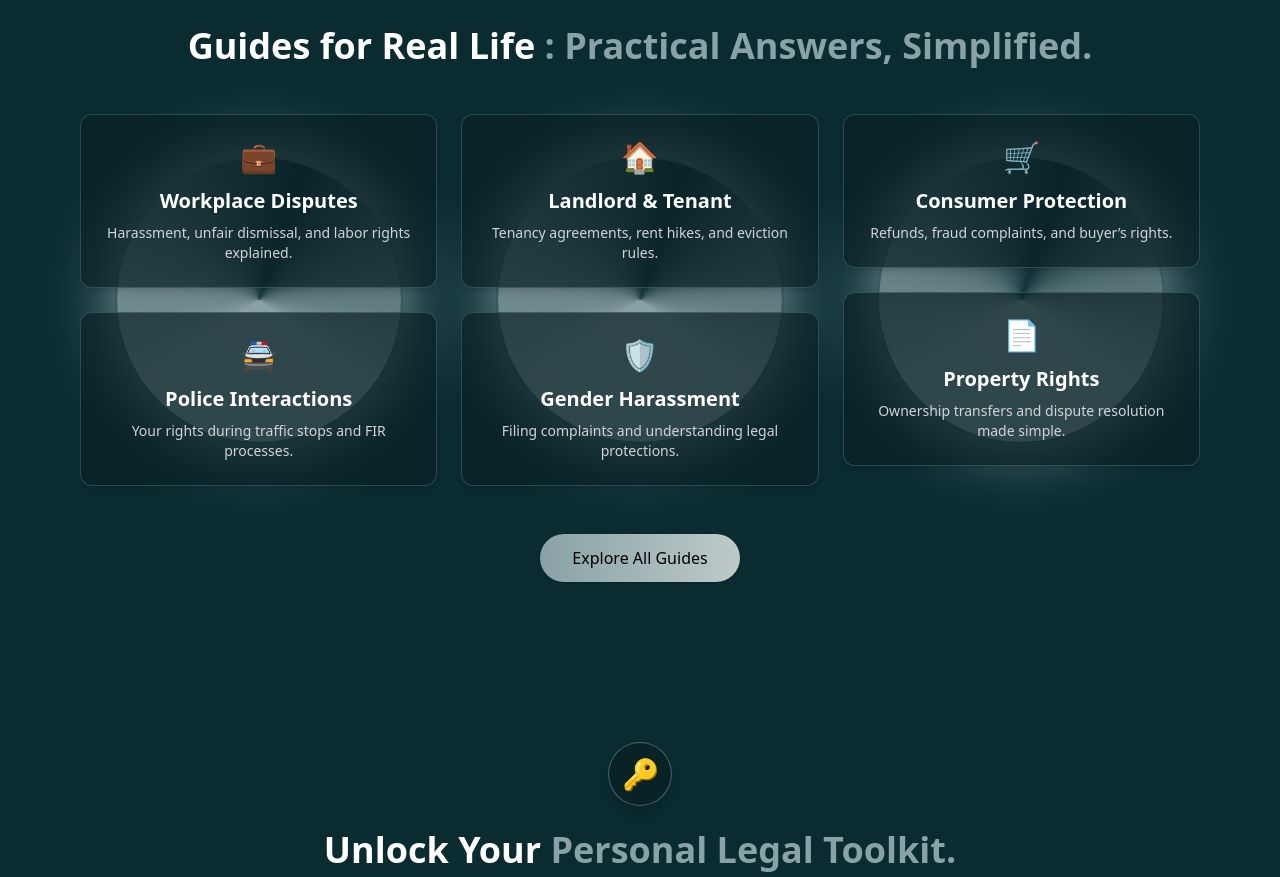
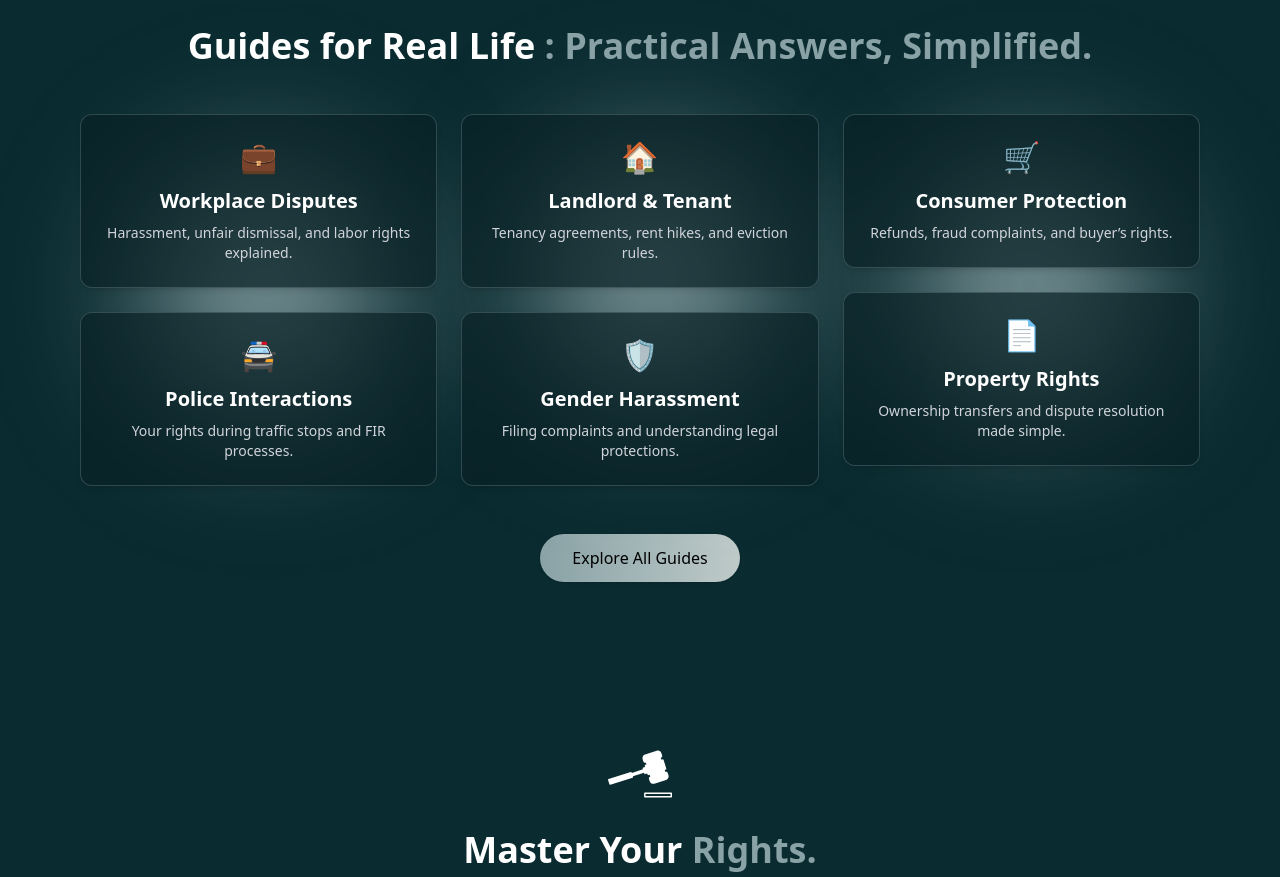
Before and after one commit to Haroon300/LexEye, a React (Vite) app in the folder fronend/front/: page / in a window 1280 px wide. Shown: the part 1920-2797 px from the top of the page. Built offline with nearby package versions, Linux system fonts and the light colour scheme.

Commit message:
update hero

```diff
--- a/fronend/front/src/components/footer.jsx
+++ b/fronend/front/src/components/footer.jsx
@@ -13,8 +13,8 @@ const Footer = () => {
       <footer className="bg-[#071b1e] text-gray-300 py-12 px-6 lg:px-20">
         <div className="max-w-7xl mx-auto grid grid-cols-1 md:grid-cols-3 gap-10">
           {/* Logo + About */}
-          <div className="flex flex-col items-center md:items-start text-sm font-normal">
-            <div className="flex items-center gap-3 mb-4 justify-center md:justify-start">
+          <div className="flex flex-col items-start text-sm font-normal">
+            <div className="flex items-center gap-3 mb-4">
               <img src="/logo-2.png" alt="LexEye Logo" className="w-12 h-12" />
               <h2 className="text-sm font-normal text-white">LexEye</h2>
             </div>
@@ -26,7 +26,7 @@ const Footer = () => {
           </div>
 
           {/* Column 2: Get Involved */}
-          <div className="flex flex-col items-center md:items-start md:pl-8 text-sm font-normal">
+          <div className="flex flex-col items-start md:pl-8 text-sm font-normal">
             <h3 className="text-sm font-normal text-white mb-4">Get Involved</h3>
             <ul className="space-y-2 text-gray-300">
               <li>
@@ -49,7 +49,7 @@ const Footer = () => {
           </div>
 
           {/* Column 3: Fast Links */}
-          <div className="flex flex-col items-center md:items-start md:pl-8 text-sm font-normal">
+          <div className="flex flex-col items-start md:pl-8 text-sm font-normal">
             <h3 className="text-sm font-normal text-white mb-4">Fast Links</h3>
             <ul className="flex flex-col gap-y-2 text-gray-300">
               <li>
--- a/fronend/front/src/components/hero.jsx
+++ b/fronend/front/src/components/hero.jsx
@@ -301,10 +301,12 @@ const LandingPage = () => {
           {/* Title */}
           <h2 className="text-3xl md:text-4xl font-bold mb-12 text-white">
             Guides for Real Life{" "}
-      <span className="text-[#89a2a6]">: Practical Answers, Simplified.</span>
+            <span className="text-[#89a2a6]">
+              : Practical Answers, Simplified.
+            </span>
           </h2>
 
-    {/* Categories Grid with Prism per column */}
+          {/* Categories Grid with Floating Orbs */}
           <div className="relative z-20 grid grid-cols-1 sm:grid-cols-2 lg:grid-cols-3 gap-6">
             {[
               [
@@ -351,13 +353,16 @@ const LandingPage = () => {
               ],
             ].map((colItems, colIdx) => (
               <div key={colIdx} className="relative flex flex-col gap-6">
-          {/* Prism behind each 2-card column */}
+                {/* Floating Orb behind each column */}
                 <div className="absolute inset-0 flex justify-center items-center pointer-events-none -z-10">
-            <div className="relative w-72 h-72 rounded-full overflow-hidden backdrop-blur-md border-2 border-[#89a2a6]/40 shadow-[0_0_70px_#89a2a6]">
-              {/* Rotating prism beams */}
-              <div className="absolute inset-0 bg-[conic-gradient(from_0deg,#89a2a6_20%,transparent_60%,#89a2a6_90%)] animate-spin-slow" />
-              {/* Soft glow */}
-              <div className="absolute inset-0 bg-gradient-to-tr from-[#89a2a6]/20 to-transparent animate-pulse" />
+                  <div
+                    className="relative w-56 h-56 rounded-full bg-[#89a2a6]/30 blur-3xl animate-float"
+                    style={{
+                      animationDelay: `${colIdx * 2}s`, // stagger float animations
+                    }}
+                  >
+                    {/* Core glow */}
+                    <div className="absolute inset-0 rounded-full bg-[#89a2a6]/100 blur-2xl animate-pulse" />
                   </div>
                 </div>
 
@@ -390,36 +395,63 @@ const LandingPage = () => {
           </div>
         </div>
 
-  {/* Custom animation */}
+        {/* Custom animations */}
         <style jsx>{`
-    .animate-spin-slow {
-      animation: spin 14s linear infinite;
+          .animate-float {
+            animation: floatOrb 8s ease-in-out infinite;
+          }
+          @keyframes floatOrb {
+            0%,
+            100% {
+              transform: translateY(0px) translateX(0px);
+            }
+            50% {
+              transform: translateY(-25px) translateX(15px);
+            }
           }
         `}</style>
       </section>
-
-
-      {/* Section X: Call to Action (Sign In / Sign Up) */}
       <section className="relative py-20 px-6 lg:px-20 bg-[#0a2b30]">
         <div className="max-w-3xl mx-auto text-center">
           {/* Icon / Visual */}
           <div className="flex justify-center mb-6">
-            <div className="w-16 h-16 flex items-center justify-center rounded-full bg-[#092226] border border-[#89a2a6]/50 shadow-lg">
-              <span className="text-3xl text-[#89a2a6]">🔑</span>
+            <div className="w-16 h-16 flex items-center justify-center rounded-full border-none">
+              <svg
+                xmlns="http://www.w3.org/2000/svg"
+                viewBox="0 0 216.757 216.757"
+                className="w-15 h-15 text-white"
+                fill="currentColor"
+              >
+                <path
+                  d="M214.257,187.552H124.78c-1.381,0-2.5-1.119-2.5-2.5V173.63c0-1.381,1.119-2.5,2.5-2.5h89.478
+    c1.381,0,2.5,1.119,2.5,2.5v11.422C216.757,186.433,215.638,187.552,214.257,187.552z M127.28,182.552h84.478v-6.422H127.28V182.552
+    z M7.148,144.969c-1.06,0-2.043-0.679-2.381-1.742l-4.648-14.605c-0.419-1.316,0.308-2.722,1.624-3.141L77.091,101.5
+    c0.63-0.201,1.317-0.143,1.906,0.162c0.589,0.305,1.033,0.831,1.233,1.462l0.491,1.542l37.688-11.994l-0.947-2.975
+    c-0.201-0.632-0.144-1.318,0.161-1.907c0.305-0.589,0.831-1.033,1.463-1.234l6.622-2.107l-1.225-3.849
+    c-0.201-0.632-0.144-1.318,0.161-1.907s0.831-1.033,1.463-1.234l3.979-1.266l-2.033-6.388l-0.293,0.093
+    c-0.627,0.2-1.277,0.301-1.932,0.301c-2.785,0-5.224-1.784-6.068-4.438l-2.399-7.542c-2.104-6.612,1.563-13.703,8.175-15.807
+    L165.163,29.8c1.241-0.395,2.525-0.595,3.818-0.595c5.501,0,10.318,3.524,11.987,8.77l2.4,7.542
+    c1.064,3.347-0.792,6.936-4.137,8.001l-0.293,0.093l2.033,6.388l3.979-1.267c0.633-0.2,1.318-0.143,1.907,0.162
+    c0.589,0.305,1.033,0.831,1.233,1.462l9.527,29.935c0.201,0.632,0.144,1.318-0.161,1.907s-0.831,1.033-1.463,1.234l-3.979,1.267
+    l2.032,6.388l0.292-0.093c0.628-0.2,1.278-0.301,1.933-0.301c2.784,0,5.223,1.783,6.068,4.438l2.4,7.542
+    c1.02,3.203,0.73,6.611-0.813,9.597c-1.544,2.986-4.158,5.191-7.361,6.21l-39.626,12.611c-1.241,0.395-2.525,0.595-3.817,0.595
+    c-5.501,0-10.319-3.524-11.988-8.77l-2.4-7.542c-0.516-1.62-0.369-3.345,0.412-4.856s2.104-2.627,3.726-3.144l0.292-0.093
+    l-2.032-6.388l-3.979,1.267c-1.312,0.416-2.722-0.308-3.14-1.624l-1.226-3.849l-6.622,2.107c-1.313,0.417-2.722-0.308-3.14-1.624
+    l-0.947-2.976l-37.688,11.994l0.49,1.542c0.419,1.316-0.308,2.722-1.624,3.141l-75.349,23.98C7.655,144.931,7.4,144.969,7.148,144.969z"
+                />
+              </svg>
             </div>
           </div>
 
           {/* Title */}
           <h2 className="text-3xl md:text-4xl font-bold text-white mb-4">
-            Unlock Your{" "}
-            <span className="text-[#89a2a6]">Personal Legal Toolkit.</span>
+            Master Your <span className="text-[#89a2a6]">Rights.</span>
           </h2>
 
-          {/* Description */}
+          {/* Encouragement */}
           <p className="text-gray-300 text-base md:text-lg leading-relaxed mb-10">
-            Create your free LexEye account to bookmark essential guides, save
-            legal terms to your glossary, and keep your most important rights
-            ready for use, anytime.
+            Take the first step toward legal confidence. Your personalized
+            library awaits.
           </p>
 
           {/* Buttons */}
@@ -429,86 +461,10 @@ const LandingPage = () => {
               href="/signup"
               className="px-8 py-3 bg-gradient-to-r from-[#89a2a6] to-[#becac8] text-black font-semibold rounded-full shadow hover:scale-105 transition-transform w-full sm:w-auto text-center"
             >
-              Create Free Account
-            </a>
-
-            {/* Secondary CTA */}
-            <a
-              href="/signin"
-              className="px-8 py-3 border border-[#89a2a6]/50 text-[#89a2a6] rounded-full hover:bg-[#092226]/60 transition-colors w-full sm:w-auto text-center"
-            >
-              Already using LexEye? Sign In
+              Join LexEye
             </a>
           </div>
         </div>
-      </section>
-
-      <section className="bg-[#f0f7f9] py-12 px-6 lg:px-20 rounded-lg shadow-md text-center max-w-3xl mx-auto my-12">
-        {/* Title */}
-        <div className="flex items-center justify-center mb-4">
-          <svg
-            className="w-6 h-6 mr-2 text-[#0891b2]"
-            fill="currentColor"
-            viewBox="0 0 24 24"
-          >
-            <path d="M12 12c2.7 0 4.8-2.1 4.8-4.8S14.7 2.4 12 2.4 7.2 4.5 7.2 7.2 9.3 12 12 12zm0 2.4c-3.2 0-9.6 1.6-9.6 4.8v2.4h19.2v-2.4c0-3.2-6.4-4.8-9.6-4.8z" />
-          </svg>
-          <h2 className="text-2xl font-semibold text-gray-800">
-            Your Law Profile
-          </h2>
-        </div>
-
-        {/* Body Text */}
-        <p className="text-gray-700 mb-6">
-          Access personalized features like saved articles and quick-reference
-          glossary terms. Your legal clarity is one step away.
-        </p>
-
-        {/* Primary CTA */}
-        <a
-          href="/signup"
-          className="inline-block bg-[#0891b2] text-white font-semibold px-8 py-3 rounded-md hover:bg-[#056978] transition-colors mb-3"
-        >
-          Get Started Now
-        </a>
-
-        {/* Secondary CTA */}
-        <div>
-          <a href="/signin" className="text-gray-600 text-sm hover:underline">
-            Already here? Sign In
-          </a>
-        </div>
-      </section>
-
-      {/* Section 4: LexEye Promise */}
-      <section className="py-20 px-6 lg:px-20 bg-transparent">
-        <motion.div
-          variants={fadeUp}
-          initial="hidden"
-          whileInView="visible"
-          viewport={{ amount: 0.25 }}
-          className="max-w-4xl mx-auto text-center"
-        >
-          <motion.h2
-            variants={fadeUp}
-            className="text-3xl md:text-4xl font-bold mb-6"
-          >
-            The LexEye Promise
-          </motion.h2>
-          <motion.p variants={fadeUp} className="text-xl text-gray-300 mb-10">
-            LexEye is built for you. We are a university project committed to
-            increasing legal awareness in Pakistan. Your confidence is our
-            measure of success.
-          </motion.p>
-          <motion.div variants={fadeUp}>
-            <Link
-              to="/feedback"
-              className="bg-gradient-to-r from-[#89a2a6] to-[#becac8] text-black py-3 px-8 rounded-full font-medium transition-all hover:shadow-lg hover:scale-110 inline-flex items-center gap-2"
-            >
-              Give Feedback <FaArrowRight />
-            </Link>
-          </motion.div>
-        </motion.div>
       </section>
     </div>
   );
```
Also changed, not shown: fronend/front/public/Gavel.svg (added). Lines whose indentation alone changed are shown as unchanged.
